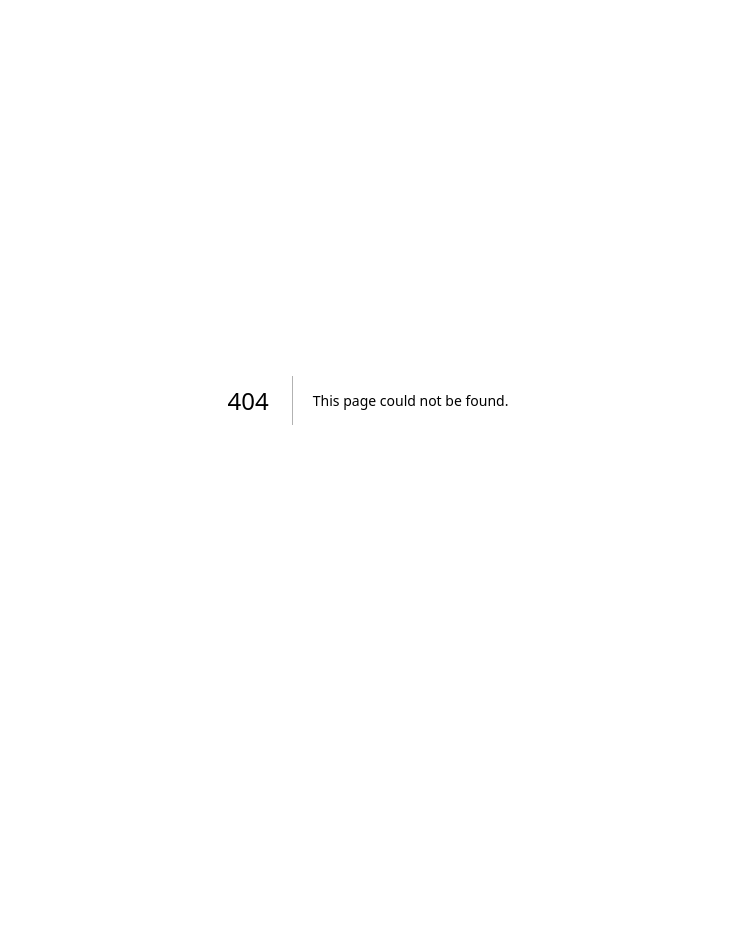
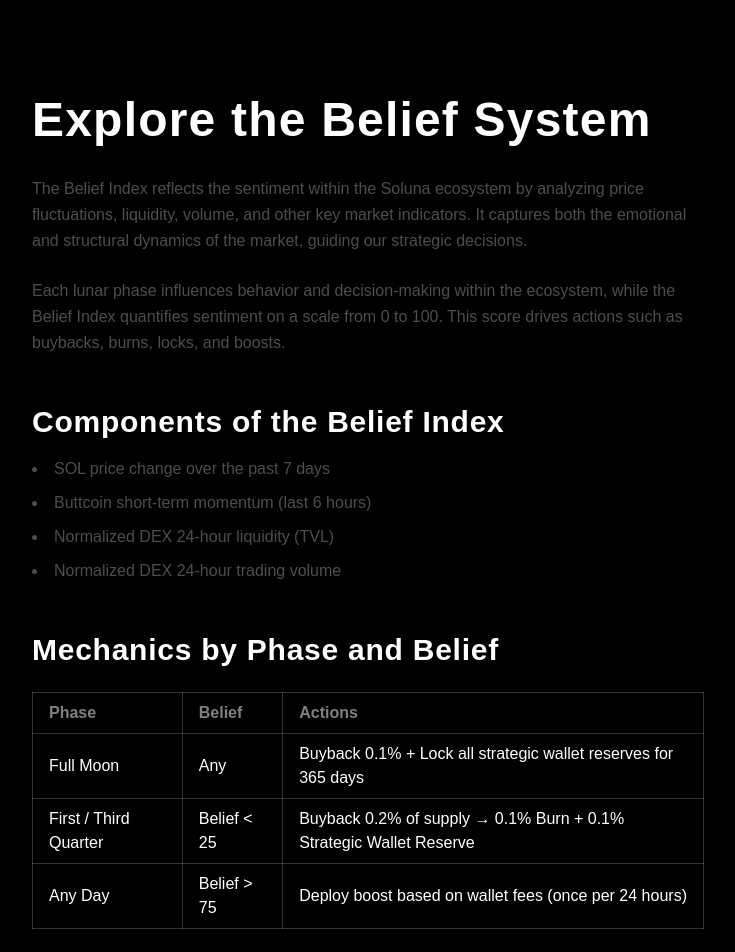
Before and after one commit to solunacoincto/soluna-site, a Next.js app: page /belief-system in a window 1280 px wide. Before the commit this address had no page. Shown: the top 952 px of the page, without its empty margins (272-1007 px from the left). Before the commit the page ends 800 px from the top, so only its background shows below. Built offline with nearby package versions, Linux system fonts and the light colour scheme.

Commit message:
belief-system

```diff
--- /dev/null
+++ b/app/belief-system/page.tsx
@@ -0,0 +1,59 @@
+export default function BeliefSystemPage() {
+  return (
+    <main className="bg-black text-white min-h-screen px-6 py-24">
+      <div className="max-w-2xl mx-auto">
+        <h1 className="text-5xl font-semibold tracking-wide mb-8">Explore the Belief System</h1>
+
+        <p className="text-white/30 mb-6 leading-relaxed">
+          The Belief Index reflects the sentiment within the Soluna ecosystem by analyzing price fluctuations, liquidity, volume, and other key market indicators. It captures both the emotional and structural dynamics of the market, guiding our strategic decisions.
+        </p>
+
+        <p className="text-white/30 mb-12 leading-relaxed">
+          Each lunar phase influences behavior and decision-making within the ecosystem, while the Belief Index quantifies sentiment on a scale from 0 to 100. This score drives actions such as buybacks, burns, locks, and boosts.
+        </p>
+
+        <h2 className="text-3xl font-semibold tracking-wide mb-4">Components of the Belief Index</h2>
+        <ul className="list-disc list-inside text-white/30 mb-12 space-y-2 leading-relaxed">
+          <li>SOL price change over the past 7 days</li>
+          <li>Buttcoin short-term momentum (last 6 hours)</li>
+          <li>Normalized DEX 24-hour liquidity (TVL)</li>
+          <li>Normalized DEX 24-hour trading volume</li>
+        </ul>
+
+        <h2 className="text-3xl font-semibold tracking-wide mb-6">Mechanics by Phase and Belief</h2>
+        <div className="overflow-x-auto mb-12">
+          <table className="w-full border-collapse border border-white/20">
+            <thead>
+              <tr>
+                <th className="border border-white/20 px-4 py-2 text-left text-white/50">Phase</th>
+                <th className="border border-white/20 px-4 py-2 text-left text-white/50">Belief</th>
+                <th className="border border-white/20 px-4 py-2 text-left text-white/50">Actions</th>
+              </tr>
+            </thead>
+            <tbody>
+              <tr>
+                <td className="border border-white/20 px-4 py-2">Full Moon</td>
+                <td className="border border-white/20 px-4 py-2">Any</td>
+                <td className="border border-white/20 px-4 py-2">Buyback 0.1% + Lock all strategic wallet reserves for 365 days</td>
+              </tr>
+              <tr>
+                <td className="border border-white/20 px-4 py-2">First / Third Quarter</td>
+                <td className="border border-white/20 px-4 py-2">Belief &lt; 25</td>
+                <td className="border border-white/20 px-4 py-2">Buyback 0.2% of supply → 0.1% Burn + 0.1% Strategic Wallet Reserve</td>
+              </tr>
+              <tr>
+                <td className="border border-white/20 px-4 py-2">Any Day</td>
+                <td className="border border-white/20 px-4 py-2">Belief &gt; 75</td>
+                <td className="border border-white/20 px-4 py-2">Deploy boost based on wallet fees (once per 24 hours)</td>
+              </tr>
+            </tbody>
+          </table>
+        </div>
+
+        <p className="text-white/30 mb-12 leading-relaxed">
+          Note: Buyback and burn actions are proportionally allocated according to the Belief Index and phase mechanics. Boosts are automatically deployed, limited to once every 24 hours, depending on available wallet fees.
+        </p>
+      </div>
+    </main>
+  );
+}
--- a/app/page.tsx
+++ b/app/page.tsx
@@ -110,6 +110,15 @@ export default async function Home() {
           </a>
         </section>
 
+        <section className="mt-4">
+          <a
+            href="/belief-system"
+            className="text-lg text-white/60 hover:text-white transition tracking-wide"
+          >
+            Enter the Belief System →
+          </a>
+        </section>
+
       </div>
     </main>
   );
```
